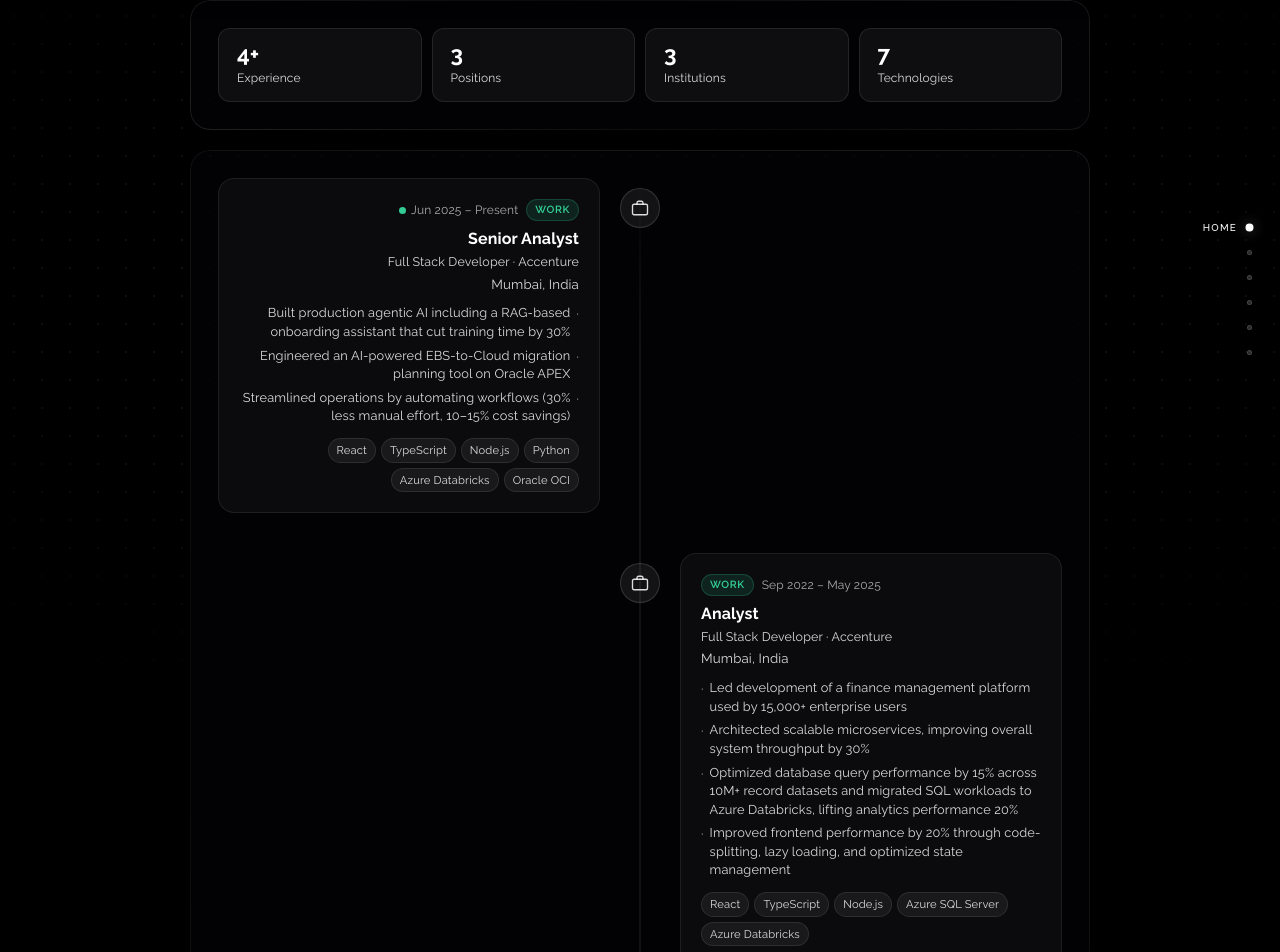
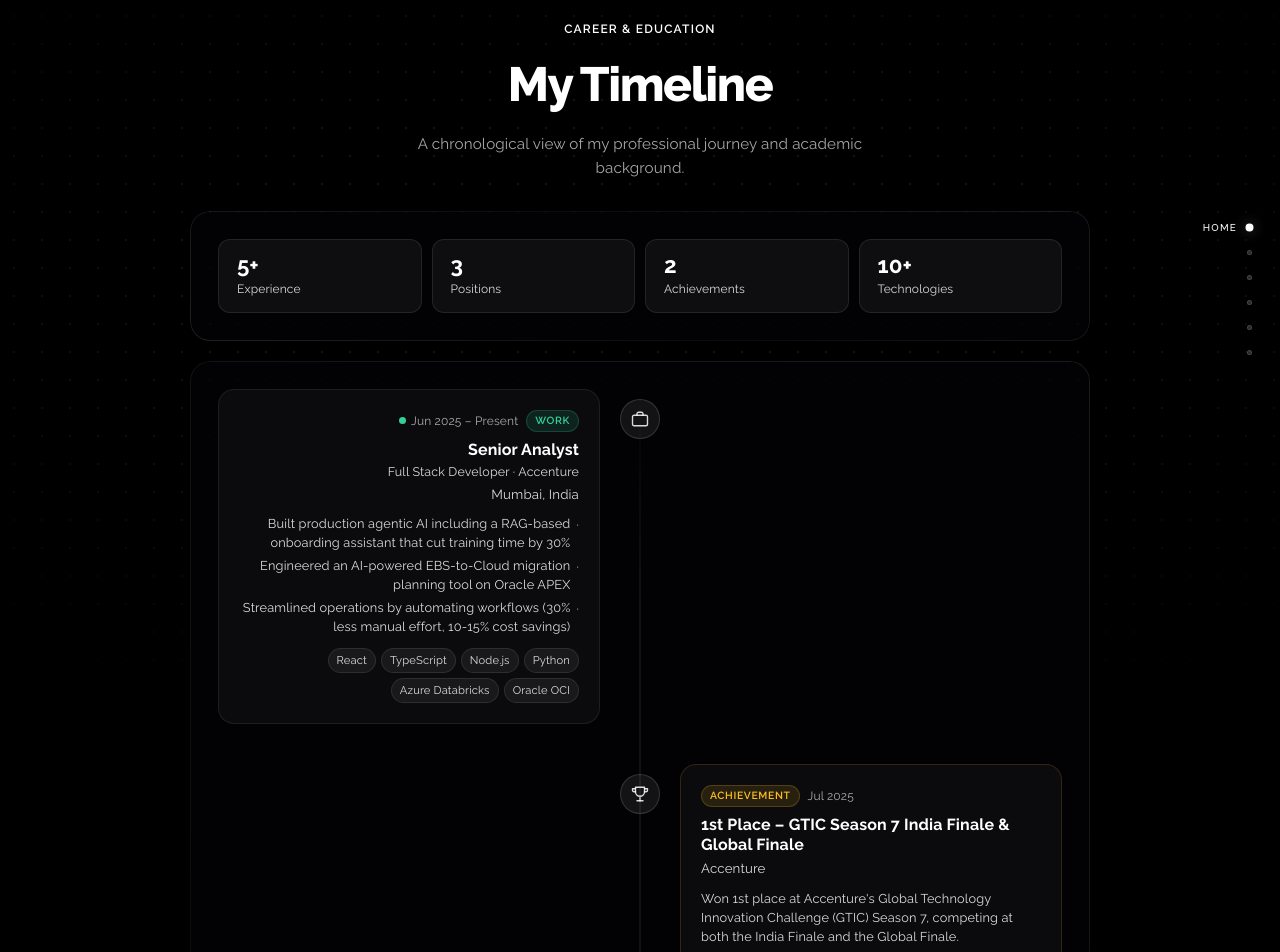
Before and after one commit to nachiketgalande1609/React-Portfolio, a React (Vite) app: page /timeline in a window 1280 px wide. Shown: the part 110-1062 px from the top of the page. Built offline with nearby package versions, Linux system fonts and the light colour scheme; no server answers; a web font is replaced by a local one.

Commit message:
Resume update

```diff
--- a/src/App.tsx
+++ b/src/App.tsx
@@ -80,8 +80,8 @@ const App: React.FC = () => {
                     </div>
                     <Routes>
                         <Route path="/" element={<PortfolioHome />} />
-                        <Route path="/github" element={<GitHub />} />
-                        <Route path="/timeline" element={<Timeline />} />
+                        <Route path="/github" element={<><GitHub /><Footer /></>} />
+                        <Route path="/timeline" element={<><Timeline /><Footer /></>} />
                         <Route path="*" element={<NotFound />} />
                     </Routes>
                 </div>
--- a/src/data/portfolioData.ts
+++ b/src/data/portfolioData.ts
@@ -136,7 +136,7 @@ export const projectsData = {
     projects: [
         {
             id: 2,
-            name: "Vela â€“ Premium Wallpaper Marketplace",
+            name: "Vela - Premium Wallpaper Marketplace",
             description:
                 "A premium mobile wallpaper marketplace with AI-generated, high-resolution wallpapers across categories like Abstract, Nature, Dark, Minimal, Architecture, and Neon. Buy individual wallpapers or subscribe to Vela+ for unlimited downloads. Payments via Razorpay (UPI & cards). Built with a dark, minimal aesthetic focused purely on the wallpapers.",
             techStack: ["React", "Node.js", "Express.js", "MongoDB"],
@@ -148,7 +148,7 @@ export const projectsData = {
             id: 3,
             name: "AI Image Upscaler",
             description:
-                "A local, GPU-accelerated image super-resolution tool that enhances photos up to 4Ã— using deep learning â€” entirely on your machine with no cloud or API keys. Supports Real-HAT (Swin Transformer) and Real-ESRGAN (CNN) models. Uses tiled inference for large images and BF16 precision on Ampere+ GPUs to cut VRAM usage by 4Ã—. Clean dark web UI served via FastAPI with real-time tile-progress streaming via SSE, a draggable before/after comparison slider, and batch folder processing.",
+                "A local, GPU-accelerated image super-resolution tool that enhances photos up to 4x using deep learning - entirely on your machine with no cloud or API keys. Supports Real-HAT (Swin Transformer) and Real-ESRGAN (CNN) models. Uses tiled inference for large images and BF16 precision on Ampere+ GPUs to cut VRAM usage by 4x. Clean dark web UI served via FastAPI with real-time tile-progress streaming via SSE, a draggable before/after comparison slider, and batch folder processing.",
             techStack: ["Python", "FastAPI", "PyTorch"],
             images: [upscalerImage1, upscalerImage2],
             githubLink: "https://github.com/nachiketgalande1609/upscaler",
@@ -157,7 +157,7 @@ export const projectsData = {
             id: 4,
             name: "CineLocal - Local Movie Streaming",
             description:
-                "A Netflix-style local media streaming app that serves your personal video library to any browser on your network. Point it at a local folder in settings, and it fetches movie metadata from an external API to build a rich browsing UI â€” browse, search, and stream your movies over local IP.",
+                "A Netflix-style local media streaming app that serves your personal video library to any browser on your network. Point it at a local folder in settings, and it fetches movie metadata from an external API to build a rich browsing UI - browse, search, and stream your movies over local IP.",
             techStack: ["React", "Node.js", "Express.js", "MongoDB"],
             images: [cineplexImage1, cineplexImage2, cineplexImage3, cineplexImage4, cineplexImage5],
             liveLink: "https://cineplex.nachiketgalande.com/",
@@ -165,7 +165,7 @@ export const projectsData = {
         },
         {
             id: 5,
-            name: "Workout & Diet Tracker â€“ Livo",
+            name: "Workout & Diet Tracker - Livo",
             description:
                 "A fitness tracking web application that allows users to manage workouts and diet plans. Features include progress tracking, workout scheduling, meal logging, and personalized dashboards. Backend APIs are built with Flask, while MongoDB stores user activity and nutrition data.",
             techStack: ["React", "Flask", "Python", "MongoDB", "AWS", "Material UI"],
@@ -293,7 +293,7 @@ export const experienceData: Experience[] = [
             "Architected scalable microservices, improving overall system throughput by 30%.",
             "Optimized database query performance by 15% across 10M+ record datasets and migrated high-volume SQL workloads to Azure Databricks, lifting analytics performance 20%.",
             "Improved frontend performance by 20% through code-splitting, lazy loading, and optimized state management, and enhanced UX with asynchronous data export via Azure Function Apps.",
-            "Streamlined operations by automating workflows (30% less manual effort, 10â€“15% cost savings) and Oracle ERP user provisioning (5â€“10 hours to under 5 minutes).",
+            "Streamlined operations by automating workflows (30% less manual effort, 10-15% cost savings) and Oracle ERP user provisioning (5-10 hours to under 5 minutes).",
             "Built production agentic AI on OCI AI Agent Studio, including a RAG-based onboarding assistant that cut training time 30% and a serverless Gen AI function that parses .iar files, generates summaries, and automates TDD validation with mismatch detection.",
             "Engineered an AI-powered EBS-to-Cloud migration planning tool on Oracle APEX, integrating Oracle Select-AI with a PL/SQL prompt-resolution engine.",
         ],
--- a/src/pages/Experience/Experience.tsx
+++ b/src/pages/Experience/Experience.tsx
@@ -99,7 +99,7 @@ const Experience: React.FC = () => {
                         </span>
                     </span>
                     <ShinyText text="Professional Experience" disabled={false} speed={2} className="section-title" />
-                    <p className="experience-subtitle">My journey through the tech industry â€” roles, teams, and the impact I've delivered.</p>
+                    <p className="experience-subtitle">My journey through the tech industry — roles, teams, and the impact I've delivered.</p>
                 </motion.header>
 
                 <div className="experience-timeline">
--- a/src/pages/Hero/Hero.tsx
+++ b/src/pages/Hero/Hero.tsx
@@ -14,7 +14,6 @@ import KeyboardArrowDownRoundedIcon from "@mui/icons-material/KeyboardArrowDownR
 import NorthEastIcon from "@mui/icons-material/NorthEast";
 
 import profileImage from "../../assets/profile.png";
-import resumeFile from "../../assets/resume.pdf";
 
 const Hero: React.FC = () => {
     const heroRef = useRef<HTMLElement>(null);
@@ -38,7 +37,7 @@ const Hero: React.FC = () => {
     };
 
     const handleResumeOpen = () => {
-        window.open(resumeFile, "_blank", "noopener,noreferrer");
+        window.open("/resume.pdf", "_blank", "noopener,noreferrer");
     };
 
     const getSocialIcon = (iconName: string) => {
@@ -139,7 +138,7 @@ const Hero: React.FC = () => {
                             <div className="hero-portrait-frame">
                                 <img
                                     src={profileImage}
-                                    alt={`${personalInfo.name} â€“ ${personalInfo.title}`}
+                                    alt={`${personalInfo.name} — ${personalInfo.title}`}
                                     className="hero-portrait-img"
                                     // @ts-ignore
                                     fetchpriority="high"
--- a/src/pages/Skills/Skills.tsx
+++ b/src/pages/Skills/Skills.tsx
@@ -182,7 +182,7 @@ const Skills: React.FC = () => {
             <div className="container">
                 <div className="section-header">
                     <div className="header-decoration animate-on-scroll">
-                        <ShinyText text="My Skill" disabled={false} speed={2} className="section-title" />
+                        <ShinyText text="My Skills" disabled={false} speed={2} className="section-title" />
                     </div>
                     <p className="section-subtitle animate-on-scroll">Technologies I work with to create amazing experiences</p>
                 </div>
--- a/src/pages/Testimonials/Testimonials.tsx
+++ b/src/pages/Testimonials/Testimonials.tsx
@@ -11,7 +11,7 @@ import ShinyText from "../../components/ShinyText/ShinyText";
 
 const trimRole = (role: string) => {
     const firstSegment = role.split("|")[0].trim();
-    return firstSegment.length > 70 ? `${firstSegment.slice(0, 68)}â€¦` : firstSegment;
+    return firstSegment.length > 70 ? `${firstSegment.slice(0, 68)}…` : firstSegment;
 };
 
 interface TestimonialCardProps {
--- a/src/pages/Timeline/Timeline.css
+++ b/src/pages/Timeline/Timeline.css
@@ -1,6 +1,49 @@
 .timeline-page {
     min-height: 100vh;
     padding: 110px 24px 80px;
+}
+
+/* Page header */
+.tl-header {
+    text-align: center;
+    padding: 20px 0 10px;
+}
+
+.tl-eyebrow {
+    font-size: 0.75rem;
+    font-weight: 600;
+    letter-spacing: 0.1em;
+    text-transform: uppercase;
+    color: var(--accent);
+    margin: 0 0 10px;
+}
+
+.tl-title {
+    font-size: clamp(2rem, 5vw, 3rem);
+    font-weight: 800;
+    color: var(--text-primary);
+    letter-spacing: -0.03em;
+    margin: 0 0 12px;
+}
+
+.tl-desc {
+    font-size: 0.95rem;
+    color: var(--text-tertiary);
+    max-width: 480px;
+    margin: 0 auto;
+    line-height: 1.6;
+}
+
+/* Scroll-in animation */
+.tl-animate {
+    opacity: 0;
+    transform: translateY(24px);
+    transition: opacity 0.55s ease, transform 0.55s ease;
+}
+
+.tl-animate.tl-visible {
+    opacity: 1;
+    transform: translateY(0);
 }
 
 .timeline-inner {
@@ -214,6 +257,28 @@
     border: 1px solid rgba(96, 165, 250, 0.2);
 }
 
+.tl-badge-achievement {
+    background: rgba(251, 191, 36, 0.12);
+    color: #fbbf24;
+    border: 1px solid rgba(251, 191, 36, 0.2);
+}
+
+.tl-card-achievement {
+    border-color: rgba(251, 191, 36, 0.15);
+}
+
+.tl-card-achievement:hover {
+    border-color: rgba(251, 191, 36, 0.3);
+    background: rgba(251, 191, 36, 0.04);
+}
+
+.tl-achievement-desc {
+    font-size: 0.8rem;
+    color: var(--text-secondary);
+    line-height: 1.5;
+    margin: 0;
+}
+
 .tl-period {
     font-size: 0.75rem;
     color: var(--text-tertiary);
--- a/src/pages/Timeline/Timeline.tsx
+++ b/src/pages/Timeline/Timeline.tsx
@@ -1,4 +1,4 @@
-import React from "react";
+import React, { useEffect, useRef } from "react";
 import "./Timeline.css";
 
 interface WorkEntry {
@@ -21,7 +21,15 @@ interface EduEntry {
     grade: string;
 }
 
-type TimelineEntry = WorkEntry | EduEntry;
+interface AchievementEntry {
+    type: "achievement";
+    title: string;
+    organizer: string;
+    period: string;
+    description: string;
+}
+
+type TimelineEntry = WorkEntry | EduEntry | AchievementEntry;
 
 const ENTRIES: TimelineEntry[] = [
     {
@@ -35,9 +43,23 @@ const ENTRIES: TimelineEntry[] = [
         bullets: [
             "Built production agentic AI including a RAG-based onboarding assistant that cut training time by 30%",
             "Engineered an AI-powered EBS-to-Cloud migration planning tool on Oracle APEX",
-            "Streamlined operations by automating workflows (30% less manual effort, 10–15% cost savings)",
+            "Streamlined operations by automating workflows (30% less manual effort, 10-15% cost savings)",
         ],
         tech: ["React", "TypeScript", "Node.js", "Python", "Azure Databricks", "Oracle OCI"],
+    },
+    {
+        type: "achievement",
+        title: "1st Place – GTIC Season 7 India Finale & Global Finale",
+        organizer: "Accenture",
+        period: "Jul 2025",
+        description: "Won 1st place at Accenture's Global Technology Innovation Challenge (GTIC) Season 7, competing at both the India Finale and the Global Finale.",
+    },
+    {
+        type: "achievement",
+        title: "1st Runner-Up – GTIC Season 6 India Finale",
+        organizer: "Accenture",
+        period: "Jul 2024",
+        description: "Secured 1st Runner-Up at Accenture's Global Technology Innovation Challenge (GTIC) Season 6 India Finale.",
     },
     {
         type: "work",
@@ -94,10 +116,10 @@ const ENTRIES: TimelineEntry[] = [
 ];
 
 const STATS = [
-    { label: "Experience", value: "4+" },
+    { label: "Experience", value: "5+" },
     { label: "Positions", value: "3" },
-    { label: "Institutions", value: "3" },
-    { label: "Technologies", value: "7" },
+    { label: "Achievements", value: "2" },
+    { label: "Technologies", value: "10+" },
 ];
 
 function BriefcaseIcon() {
@@ -150,6 +172,32 @@ function WorkCard({ entry, align }: { entry: WorkEntry; align: "left" | "right"
     );
 }
 
+function TrophyIcon() {
+    return (
+        <svg width="18" height="18" viewBox="0 0 24 24" fill="none" stroke="currentColor" strokeWidth="1.8" strokeLinecap="round" strokeLinejoin="round">
+            <path d="M6 9H4a2 2 0 0 1-2-2V5h4" />
+            <path d="M18 9h2a2 2 0 0 0 2-2V5h-4" />
+            <path d="M12 17v4" />
+            <path d="M8 21h8" />
+            <path d="M6 3h12v6a6 6 0 0 1-12 0V3z" />
+        </svg>
+    );
+}
+
+function AchievementCard({ entry, align }: { entry: AchievementEntry; align: "left" | "right" }) {
+    return (
+        <div className={`tl-card tl-card-achievement ${align === "left" ? "tl-card-left" : ""}`}>
+            <div className="tl-card-top">
+                <span className="tl-badge tl-badge-achievement">Achievement</span>
+                <span className="tl-period">{entry.period}</span>
+            </div>
+            <div className="tl-role">{entry.title}</div>
+            <div className="tl-subtitle">{entry.organizer}</div>
+            <p className="tl-achievement-desc">{entry.description}</p>
+        </div>
+    );
+}
+
 function EduCard({ entry, align }: { entry: EduEntry; align: "left" | "right" }) {
     return (
         <div className={`tl-card ${align === "left" ? "tl-card-left" : ""}`}>
@@ -167,13 +215,40 @@ function EduCard({ entry, align }: { entry: EduEntry; align: "left" | "right" })
 }
 
 const Timeline: React.FC = () => {
+    const observerRef = useRef<IntersectionObserver | null>(null);
+
+    useEffect(() => {
+        observerRef.current = new IntersectionObserver(
+            (entries) => {
+                entries.forEach((entry) => {
+                    if (entry.isIntersecting) {
+                        entry.target.classList.add("tl-visible");
+                        observerRef.current?.unobserve(entry.target);
+                    }
+                });
+            },
+            { threshold: 0.15 }
+        );
+
+        const elements = document.querySelectorAll(".tl-animate");
+        elements.forEach((el) => observerRef.current?.observe(el));
+
+        return () => observerRef.current?.disconnect();
+    }, []);
+
     return (
         <div className="timeline-page">
             <div className="timeline-inner">
-                <div className="timeline-section">
+                <div className="tl-header tl-animate">
+                    <p className="tl-eyebrow">Career & Education</p>
+                    <h1 className="tl-title">My Timeline</h1>
+                    <p className="tl-desc">A chronological view of my professional journey and academic background.</p>
+                </div>
+
+                <div className="timeline-section tl-animate">
                     <div className="tl-stats">
-                        {STATS.map((s) => (
-                            <div key={s.label} className="tl-stat-card">
+                        {STATS.map((s, i) => (
+                            <div key={s.label} className="tl-stat-card" style={{ transitionDelay: `${i * 60}ms` }}>
                                 <div className="tl-stat-value">{s.value}</div>
                                 <div className="tl-stat-label">{s.label}</div>
                             </div>
@@ -186,14 +261,16 @@ const Timeline: React.FC = () => {
                         <div className="tl-line" />
                         {ENTRIES.map((entry, idx) => {
                             const align: "left" | "right" = idx % 2 === 0 ? "left" : "right";
-                            const icon = entry.type === "work" ? <BriefcaseIcon /> : <GradCapIcon />;
+                            const icon = entry.type === "work" ? <BriefcaseIcon /> : entry.type === "achievement" ? <TrophyIcon /> : <GradCapIcon />;
                             return (
-                                <div key={idx} className={`tl-entry ${align}`}>
+                                <div key={idx} className={`tl-entry ${align} tl-animate`} style={{ transitionDelay: `${idx * 80}ms` }}>
                                     {align === "left" ? (
                                         <>
                                             <div className="tl-card-slot">
                                                 {entry.type === "work"
                                                     ? <WorkCard entry={entry} align="left" />
+                                                    : entry.type === "achievement"
+                                                    ? <AchievementCard entry={entry} align="left" />
                                                     : <EduCard entry={entry} align="left" />}
                                             </div>
                                             <div className="tl-node">{icon}</div>
@@ -206,6 +283,8 @@ const Timeline: React.FC = () => {
                                             <div className="tl-card-slot">
                                                 {entry.type === "work"
                                                     ? <WorkCard entry={entry} align="right" />
+                                                    : entry.type === "achievement"
+                                                    ? <AchievementCard entry={entry} align="right" />
                                                     : <EduCard entry={entry} align="right" />}
                                             </div>
                                         </>
```
Also changed, not shown: src/pages/About/About.tsx (+4 -4 lines), src/pages/Contact/Contact.tsx (+5 -5 lines), 1 other file (tests, documents, lock files or other folders).
